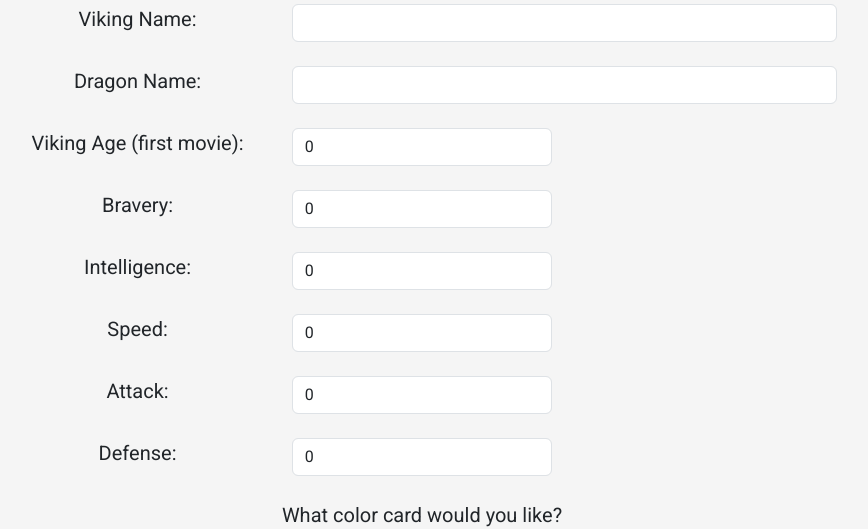
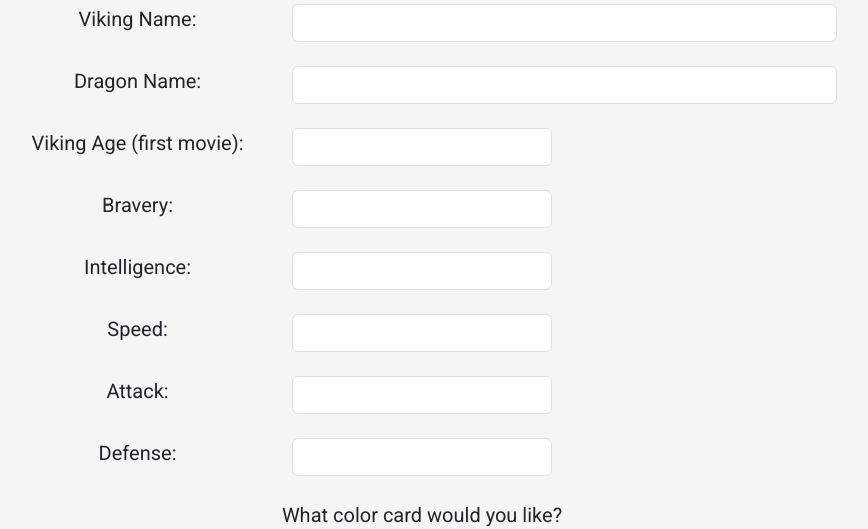
Before and after one commit to KZongker/dragons-react, a React (Create React App) app: page /humans in a window 1280 px wide. Shown: the part 3060-3589 px from the top of the page, without its empty margins (218-1086 px from the left). Built offline with nearby package versions, Linux system fonts and the light colour scheme.

Commit message:
fixishHuamsn

```diff
--- a/src/components/HumanContents.tsx
+++ b/src/components/HumanContents.tsx
@@ -1,4 +1,4 @@
-import { useState } from "react";
+import { useEffect, useState } from "react";
 import { Alert, Col, Container, Form, Row } from "react-bootstrap";
 
 
@@ -23,8 +23,10 @@ export const HumanContents = (props: Props) => {
     const [fast, setFast] = useState(0);
     const [punch, setPunch] = useState(0);
     const [block, setBlock] = useState(0);
-    const [colorSelection, setColorSelection] = useState("");
-    const [imageSelection, setImageSelection] = useState("");
+    const [colorSelection, setColorSelection] = useState("pink");
+    const [imageSelection, setImageSelection] = useState("Hiccup");
+
+    const [customHumans, setCustomHumans] = useState<any[]>([]);
 
     const doBattle = () => {
         battlerOne === battlerTwo ? setFightError(true) : setFightError(false);
@@ -99,11 +101,11 @@ export const HumanContents = (props: Props) => {
     ];
 
     const addHuman = () => {
-        const extraHumans = [];
+        const extraHumans = customHumans;
         fullName == "" ? setHumanEdits(true) : extraHumans.push({
             name: fullName,
             dragon: dragonName,
-            age: vikingAge + "/" + vikingAge + 5 + "/" + vikingAge + 6,
+            age: vikingAge + "/" + (vikingAge + 5) + "/" + (vikingAge + 6),
             bravery: brave,
             intelligence: smart,
             speed: fast,
@@ -112,8 +114,14 @@ export const HumanContents = (props: Props) => {
             image: imageSelection,
             color: colorSelection
         });
-        console.log(extraHumans);
+        setCustomHumans(extraHumans);
+        localStorage.setItem("customHumans", JSON.stringify(customHumans));
     };
+
+    useEffect(() => {
+        const json = localStorage.getItem("customHumans");
+        if (json !== null) setCustomHumans(JSON.parse(json));
+    }, []);
 
     return <>
         <Row className="justify-content-center">
@@ -196,7 +204,7 @@ export const HumanContents = (props: Props) => {
                                 <Form.Label>Viking Age (first movie):</Form.Label>
                             </Col>
                             <Col md={4}>
-                                <Form.Control type="number" id="vikingAge" name="vikingAge" min="1" max="114" required onChange={handleChangeTwo} value={vikingAge} />
+                                <Form.Control type="number" id="vikingAge" name="vikingAge" min="1" max="114" required onChange={handleChangeTwo} value={vikingAge || ""} />
                             </Col>
                         </Row>
                     </Form.Group>
@@ -206,7 +214,7 @@ export const HumanContents = (props: Props) => {
                                 <Form.Label>Bravery:</Form.Label>
                             </Col>
                             <Col md={4}>
-                                <Form.Control type="number" id="brave" name="brave" min="1" max="5" required onChange={handleChangeTwo} value={brave} />
+                                <Form.Control type="number" id="brave" name="brave" min="1" max="5" required onChange={handleChangeTwo} value={brave || ""} />
                             </Col>
                         </Row>
                     </Form.Group>
@@ -216,7 +224,7 @@ export const HumanContents = (props: Props) => {
                                 <Form.Label>Intelligence:</Form.Label>
                             </Col>
                             <Col md={4}>
-                                <Form.Control type="number" id="smart" name="smart" min="1" max="5" required onChange={handleChangeTwo} value={smart} />
+                                <Form.Control type="number" id="smart" name="smart" min="1" max="5" required onChange={handleChangeTwo} value={smart || ""} />
                             </Col>
                         </Row>
                     </Form.Group>
@@ -226,7 +234,7 @@ export const HumanContents = (props: Props) => {
                                 <Form.Label>Speed:</Form.Label>
                             </Col>
                             <Col md={4}>
-                                <Form.Control type="number" id="fast" name="fast" min="1" max="5" required onChange={handleChangeTwo} value={fast} />
+                                <Form.Control type="number" id="fast" name="fast" min="1" max="5" required onChange={handleChangeTwo} value={fast || ""} />
                             </Col>
                         </Row>
                     </Form.Group>
@@ -236,7 +244,7 @@ export const HumanContents = (props: Props) => {
                                 <Form.Label>Attack:</Form.Label>
                             </Col>
                             <Col md={4}>
-                                <Form.Control type="number" id="punch" name="punch" min="1" max="5" required onChange={handleChangeTwo} value={punch} />
+                                <Form.Control type="number" id="punch" name="punch" min="1" max="5" required onChange={handleChangeTwo} value={punch || ""} />
                             </Col>
                         </Row>
                     </Form.Group>
@@ -246,7 +254,7 @@ export const HumanContents = (props: Props) => {
                                 <Form.Label>Defense:</Form.Label>
                             </Col>
                             <Col md={4}>
-                                <Form.Control type="number" id="block" name="block" min="1" max="5" required onChange={handleChangeTwo} value={block} />
+                                <Form.Control type="number" id="block" name="block" min="1" max="5" required onChange={handleChangeTwo} value={block || ""} />
                             </Col>
                         </Row>
                     </Form.Group>
@@ -255,7 +263,7 @@ export const HumanContents = (props: Props) => {
                         <Form.Label className="mb-2">What color card would you like?</Form.Label>
                         <Row className="justify-content-center mb-4">
                             <Col md={6}>
-                                <Form.Select id="colorSelection" onChange={handleChange} value={colorSelection}>
+                                <Form.Select id="colorSelection" name="colorSelection" onChange={handleChangeTwo} value={colorSelection}>
                                     {colorArray.map((c: any, i: number) => (
                                         <option value={c.name.toLowerCase()}>{c.name}</option>
                                     ))}
@@ -268,9 +276,9 @@ export const HumanContents = (props: Props) => {
                         <Form.Label className="mb-2">Which image would you like?</Form.Label>
                         <Row className="justify-content-center mb-4">
                             <Col md={6}>
-                                <Form.Select id="imageSelection" name="imageSelection" onChange={handleChange} value={imageSelection}>
+                                <Form.Select id="imageSelection" name="imageSelection" onChange={handleChangeTwo} value={imageSelection}>
                                     {imageArray.map((p: any, i: number) => (
-                                        <option value={i}>{p.name}</option>
+                                        <option value={p.name}>{p.name}</option>
                                     ))}
                                 </Form.Select>
                             </Col>
@@ -299,6 +307,9 @@ export const HumanContents = (props: Props) => {
                         <Row className="justify-content-center mb-4">
                             <Col md={6}>
                                 <Form.Select id="deleteBox">
+                                    {customHumans.map((d: any, i: number) => (
+                                        <option value={i}>{d.name}</option>
+                                    ))}
                                 </Form.Select>
                             </Col>
                         </Row>
```
